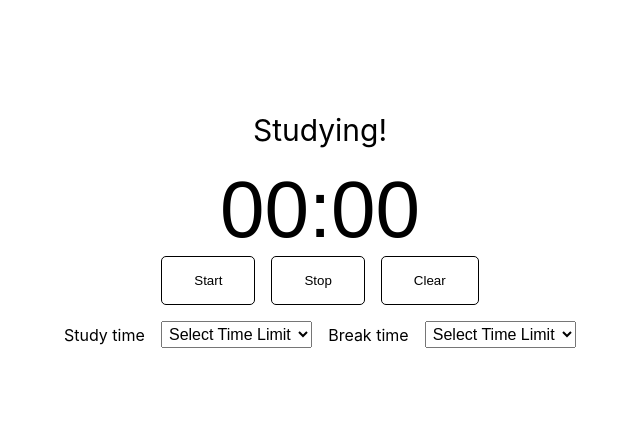
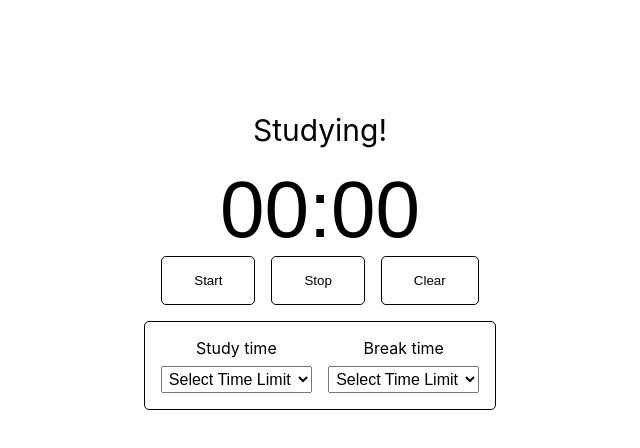
Before and after one commit to andyb2/study-timer, a React (Create React App) app: page / in a window 1280 px wide. Shown: the top 448 px of the page, without its empty margins (320-960 px from the left). Built offline with nearby package versions, Linux system fonts and the light colour scheme.

Commit message:
timers css

```diff
--- a/src/components/time-limit/time-limit.jsx
+++ b/src/components/time-limit/time-limit.jsx
@@ -1,12 +1,14 @@
 import styles from './time-limit.module.css';
 
-export default function TimeLimit({ setTimeLimit, setBreakTimeLimit }) {
+export default function TimeLimit({ setTimeLimit, setBreakTimeLimit, label }) {
   const handleSetTime = (time) => {
     const toNum = Number(time);
     setTimeLimit ? setTimeLimit(toNum) : setBreakTimeLimit(toNum);
   };
 
   return (
+    <div className={styles.container}>
+      <p className={styles.label}>{label}</p>
       <select
         className={styles.select}
         onChange={(e) => handleSetTime(e.target.value)}
@@ -17,5 +19,6 @@ export default function TimeLimit({ setTimeLimit, setBreakTimeLimit }) {
         <option value={15}>15 min</option>
         <option value={20}>20 min</option>
       </select>
+    </div>
   );
 }
--- a/src/components/time-limit/time-limit.module.css
+++ b/src/components/time-limit/time-limit.module.css
@@ -1,4 +1,15 @@
+.container {
+  display: flex;
+  flex-direction: column;
+  gap: 0.5rem;
+}
+
 .select {
   font-size: 16px;
   padding: 0.2rem;
 }
+
+.label {
+  padding: 0;
+  margin: 0;
+}
--- a/src/components/timer/timer.jsx
+++ b/src/components/timer/timer.jsx
@@ -101,10 +101,8 @@ export default function Timer() {
       </div>
 
       <div className={styles.inputs}>
-        <p className={styles.label}>Study time</p>
-        <TimeLimit setTimeLimit={setTimeLimit} />
-        <p className={styles.label}>Break time</p>
-        <TimeLimit setBreakTimeLimit={setBreakTimeLimit} />
+        <TimeLimit setTimeLimit={setTimeLimit} label={'Study time'} />
+        <TimeLimit setBreakTimeLimit={setBreakTimeLimit} label={'Break time'} />
       </div>
     </div>
   );
--- a/src/components/timer/timer.module.css
+++ b/src/components/timer/timer.module.css
@@ -32,11 +32,9 @@
   align-items: center;
   gap: 1rem;
   padding: 1rem;
-}
-
-.label {
-  padding: 0;
-  margin: 0;
+  border: 1px solid black;
+  border-radius: 5px;
+  margin-top: 1rem;
 }
 
 .type {
```
Lines whose indentation alone changed are shown as unchanged.
